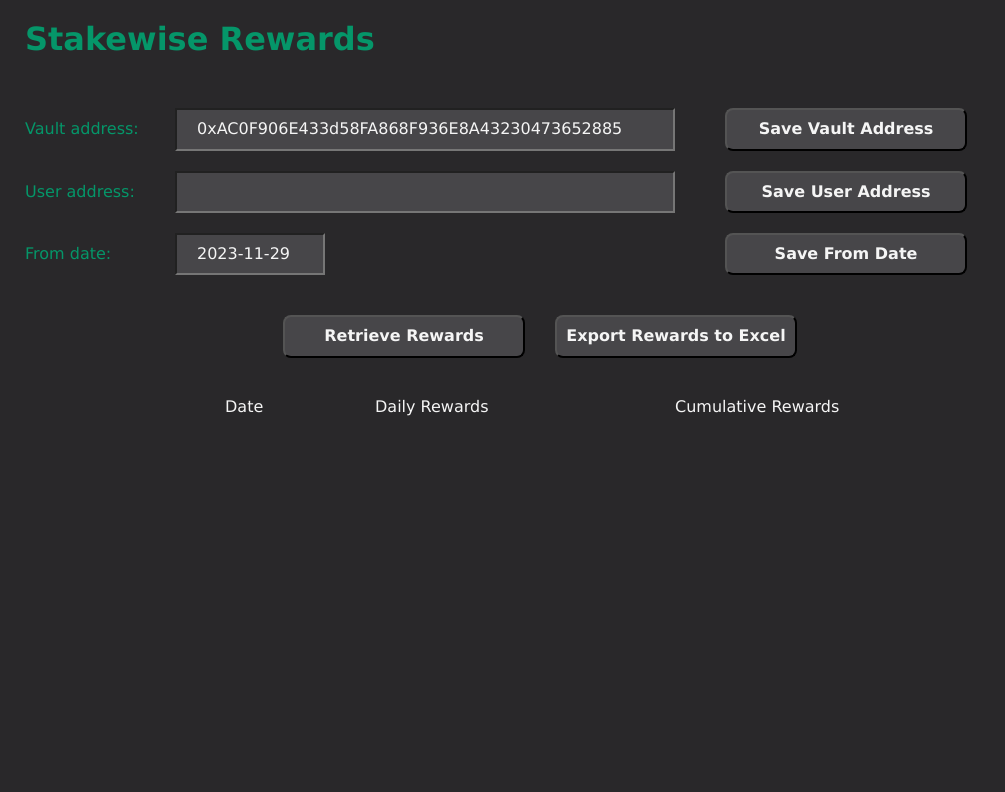
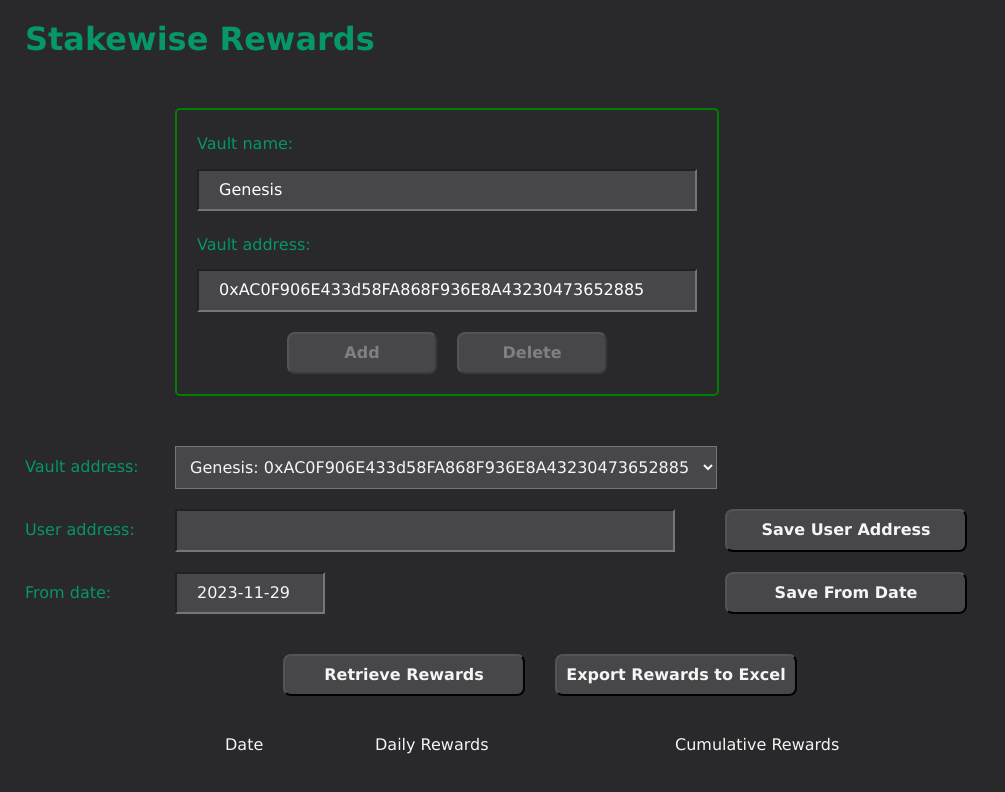
Before and after one commit to amphoria/stakewise-rewards, a website built with Vite: page index.html in a window 1280 px wide. Both pictures are taken after a click on the button "Retrieve Rewards". Shown: the whole page, without its empty margins (0-1005 px from the left). Built offline with nearby package versions, Linux system fonts and the light colour scheme; what @stakewise/v3-sdk would draw is missing.

Commit message:
Add functionaility for multiple vaults

```diff
--- a/index.html
+++ b/index.html
@@ -6,15 +6,34 @@
     </head>
     <body>
         <h1>Stakewise Rewards</h1>
+        <form>
+            <label class="form-label" for="vault-name">Vault name:</label>
+            <input
+                class="form-el"
+                type="text"
+                id="vault-name"
+                name="vault-name"
+                placeholder="Vault name"
+            >
+            <label class="form-label" for="vault-address">Vault address:</label>
+            <input
+                class="form-el"
+                type="text"
+                id="vault-address"
+                name="vault-address"
+                placeholder="Vault address"
+            >
+            <div class="form-buttons">
+                <button type="submit" class="form-btn" id="submit-btn" disabled>Add</button>
+                <button class="form-btn" id="delete-btn" disabled>Delete</button>
+            </div>
+        </form>
         <div class="grid-container">
             <div class="grid-label">
                 <label for="vault-address-el">Vault address:</label>
             </div>
-            <div class="grid-input">
-                <input type="text" class="input-el" id="vault-address-el" value="0xAC0F906E433d58FA868F936E8A43230473652885">
-            </div>
-            <div class="grid-button">
-                <button class="buttons" id="vault-address-save-btn">Save Vault Address</button>
+            <div class="vault-selector">
+                <select class="vault-address-el" name="vault-address-el" id="vault-address-el"></select>
             </div>
             <div class="grid-label">
                 <label for="user-address-el">User address:</label>
--- a/index.js
+++ b/index.js
@@ -3,33 +3,75 @@
 
 const sdk = new StakeWiseSDK({ network: Network.Mainnet })
 
+// vaultsArray is an array of vault objects giving the name and address of the vault
+let vaultsArray = []
+
+const vaultName = document.getElementById('vault-name')
+const vaultAddress = document.getElementById('vault-address')
+const submitBtn = document.getElementById('submit-btn')
+const deleteBtn = document.getElementById('delete-btn')
 const vaultAddressEl = document.getElementById('vault-address-el')
-const vaultAddressSaveBtn = document.getElementById('vault-address-save-btn')
 const userAddressEl = document.getElementById('user-address-el')
 const userAddressSaveBtn = document.getElementById('user-address-save-btn')
 const fromDateEl = document.getElementById('from-date-el')
 const fromDateSaveBtn = document.getElementById('from-date-save-btn')
-const retrieveBtn = document.getElementById('retrieve-btn')
-const exportBtn = document.getElementById('export-btn')
 const retrieveRewardsBtn = document.getElementById('retrieve-rewards-btn')
 const exportRewardsBtn = document.getElementById('export-rewards-btn')
 const rewardsGrid = document.getElementById('rewards-grid')
 
+const genesisVaultAddress = "0xAC0F906E433d58FA868F936E8A43230473652885"
+
+vaultName.addEventListener('change', vaultChanged)
+vaultAddress.addEventListener('change', vaultChanged)
+submitBtn.addEventListener('click', addVault)
+deleteBtn.addEventListener('click', deleteVault)
+
+function vaultChanged() {
+    submitBtn.disabled = false
+}
+
+function addVault(e) {
+    e.preventDefault();
+    const vaultNameAddr = {
+        name: vaultName.value,
+        address: vaultAddress.value
+    }
+    vaultsArray.push(vaultNameAddr)
+    writeCookie(vaultsArray)
+    let html = ""
+    vaultsArray.forEach((vault) => {
+        html += `<option value='${vault.name}: ${vault.address}'>${vault.name}: ${vault.address}</option>`
+    })
+    vaultAddressEl.innerHTML = html
+    submitBtn.disabled = true
+}
+
+function deleteVault(e) {
+    e.preventDefault();
+    const index = vaultsArray.findIndex((vault) => {
+        return (vault.name === vaultName.value) && (vault.address === vaultAddress.value)
+    })
+    console.log(index)
+    vaultsArray.splice(index, 1)
+    writeCookie(vaultsArray)
+    vaultName.value = vaultsArray[0].name
+    vaultAddress.value = vaultsArray[0].address
+    let html = ""
+    vaultsArray.forEach((vault) => {
+        html += `<option value='${vault.name}: ${vault.address}'>${vault.name}: ${vault.address}</option>`
+    })
+    vaultAddressEl.innerHTML = html
+    deleteBtn.disabled = true
+}
+
 // Array to hold data for export to Excel
 let exportData = []
 
-vaultAddressSaveBtn.addEventListener('click', saveVaultAddress)
+vaultAddressEl.addEventListener('change', vaultSelectorChanged)
 userAddressSaveBtn.addEventListener('click', saveUserAddress)
 fromDateSaveBtn.addEventListener('click', saveFromDate)
 retrieveRewardsBtn.addEventListener('click', retrieveRewards)
 exportRewardsBtn.addEventListener('click', exportRewards)
-
-// Default vault address
-const vaultAddressCookie = getCookie("defaultVaultAddress")
-if (vaultAddressCookie != "" && vaultAddressEl.value === "") {
-    const defaultVaultAddress = vaultAddressCookie.split('=')
-    vaultAddressEl.value = defaultVaultAddress[1]
-}
 
 // Default user address
 const userAddressCookie = getCookie("defaultUserAddress")
@@ -61,11 +103,17 @@
     return "";
 }
 
-function saveVaultAddress() {
-    if (vaultAddressEl.value != "") {
-        document.cookie = "defaultVaultAddress=" + vaultAddressEl.value
-    } else {
-        console.log("No vault address entered")
+function writeCookie(array) {
+    const arrayStr = JSON.stringify(array)
+    document.cookie = `stakewiseVaults=${arrayStr}`
+}
+
+function vaultSelectorChanged() {
+    const nameAddr = vaultAddressEl.value.split(': ')
+    vaultName.value = nameAddr[0]
+    vaultAddress.value = nameAddr[1]
+    if (vaultsArray.length > 1) {
+        deleteBtn.disabled = false
     }
 }
 
@@ -94,10 +142,11 @@
     let jsTimestamp = new Date(fromDateEl.value).getTime()
     const dateFrom = Number((jsTimestamp / 1000).toFixed(0))
 
+    const nameAddr = vaultAddressEl.value.split(': ')
     const input = {
         dateFrom: dateFrom,
         userAddress: userAddressEl.value,
-        vaultAddress: vaultAddressEl.value,
+        vaultAddress: nameAddr[1]
     }
 
     const output = await sdk.vault.getUserRewards(input)
@@ -134,5 +183,31 @@
     let ws = XLSX.utils.json_to_sheet(exportData)
     let wb = XLSX.utils.book_new()
     XLSX.utils.book_append_sheet(wb, ws, "Rewards")
-    XLSX.writeFile(wb, "stakewise_v3_rewards.xlsx")
+
+    const nameAddr = vaultAddressEl.value.split(': ')
+    const name = nameAddr[0].toLowerCase().replace(/ /g, "_")
+    XLSX.writeFile(wb, `${name}_rewards.xlsx`)
 }
+
+function setupInputs() {
+    const cookie = getCookie("stakewiseVaults")
+    if (cookie != "") {
+        const array = cookie.split('=')
+        vaultsArray = JSON.parse(array[1])
+    } else {
+        vaultsArray[0] = {
+            name: "Genesis",
+            address: genesisVaultAddress
+        }
+        writeCookie(vaultsArray)
+    }
+    vaultName.value = vaultsArray[0].name
+    vaultAddress.value = vaultsArray[0].address
+    let html = ""
+    vaultsArray.forEach((vault) => {
+        html += `<option value='${vault.name}: ${vault.address}'>${vault.name}: ${vault.address}</option>`
+    })
+    vaultAddressEl.innerHTML = html
+}
+
+setupInputs()
--- a/style.css
+++ b/style.css
@@ -21,6 +21,50 @@
     margin-left: 220px;
 }
 
+form {
+    display: flex;
+    flex-direction: column;
+    max-width: 500px;
+    margin-left: 150px;
+    margin-bottom: 50px;
+    padding: 10px 20px;
+    border: 2px solid green;
+    border-radius: 5px;
+}
+
+.form-label {
+    color: #059669;
+    margin: 5px 0;
+}
+
+.form-el {
+    margin-bottom: 10px;
+    padding: 10px 20px;
+    background: #474649;
+    color: white;
+}
+
+.form-buttons {
+    display: flex;
+    justify-content: center;
+}
+
+.form-btn {
+    width: 150px;
+    background: #474649;
+    color: white;
+    padding: 10px 0;
+    border-radius: 8px;
+    font-weight: bold;
+    margin: 10px;
+    cursor: pointer;
+}
+
+.form-btn:disabled {
+    color: gray;
+    cursor: default;
+}
+
 .container {
     width: 920px;
 }
@@ -29,6 +73,16 @@
     display: grid;
     grid-template-columns: 150px 550px 300px;
     row-gap: 20px;
+}
+
+.vault-selector {
+    grid-column: 2 / -1;
+}
+
+.vault-address-el {
+    padding: 10px;
+    background: #474649;
+    color: whitesmoke;
 }
 
 .grid-label {
```
